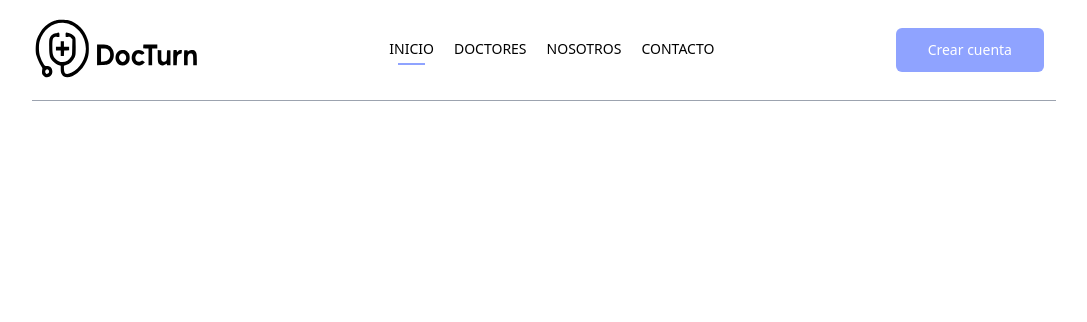
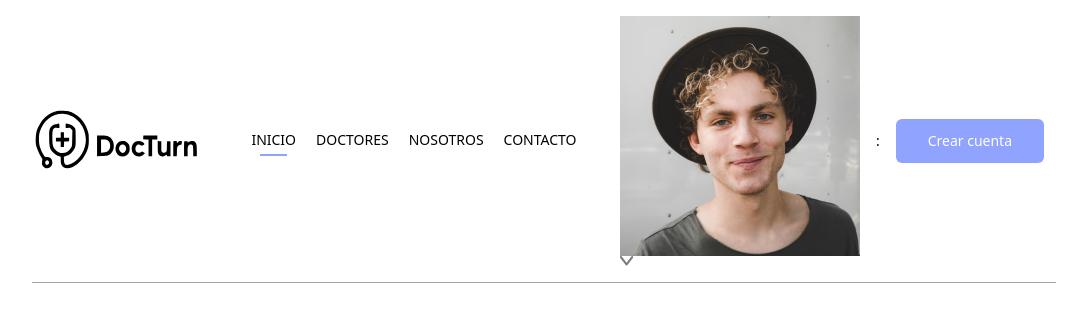
Before and after one commit to oscarmatiasg/DocTurn, a React (Vite) app in the folder frontend/: page / in a window 1280 px wide. Shown: the top 322 px of the page, without its empty margins (96-1183 px from the left). Built offline with nearby package versions, Linux system fonts and the light colour scheme.

Commit message:
edit-login

```diff
--- a/frontend/src/components/Navb.jsx
+++ b/frontend/src/components/Navb.jsx
@@ -4,6 +4,7 @@ import { NavLink, useNavigate } from 'react-router-dom'
 const Navb = () => {
 
     const navigate = useNavigate();
+
 
   return (
     <div className='flex items-center justify-between text-sm py-4 mb-5 border-b border-gray-400'>
@@ -26,8 +27,12 @@ const Navb = () => {
                 <hr className='border-none outline-none h-0.5 bg-primary w-3/5 m-auto hidden'/>
             </NavLink>
         </ul>
-        <div>
-            <button onClick={()=>navigate('/login')} className='bg-primary text-white px-8 py-3 rounded-md font-medium hover:bg-primary/80 transition-all duration-400 mr-3'>
+        <div className='flex items-center gap-4'>
+            <div>
+                <img src={assets.profile_pic} alt="" />
+                <img src={assets.dropdown_icon} alt="" />
+            </div>
+            :<button onClick={()=>navigate('/login')} className='bg-primary text-white px-8 py-3 rounded-md font-medium hover:bg-primary/80 transition-all duration-400 mr-3'>
                 Crear cuenta
             </button>
         </div>
```
